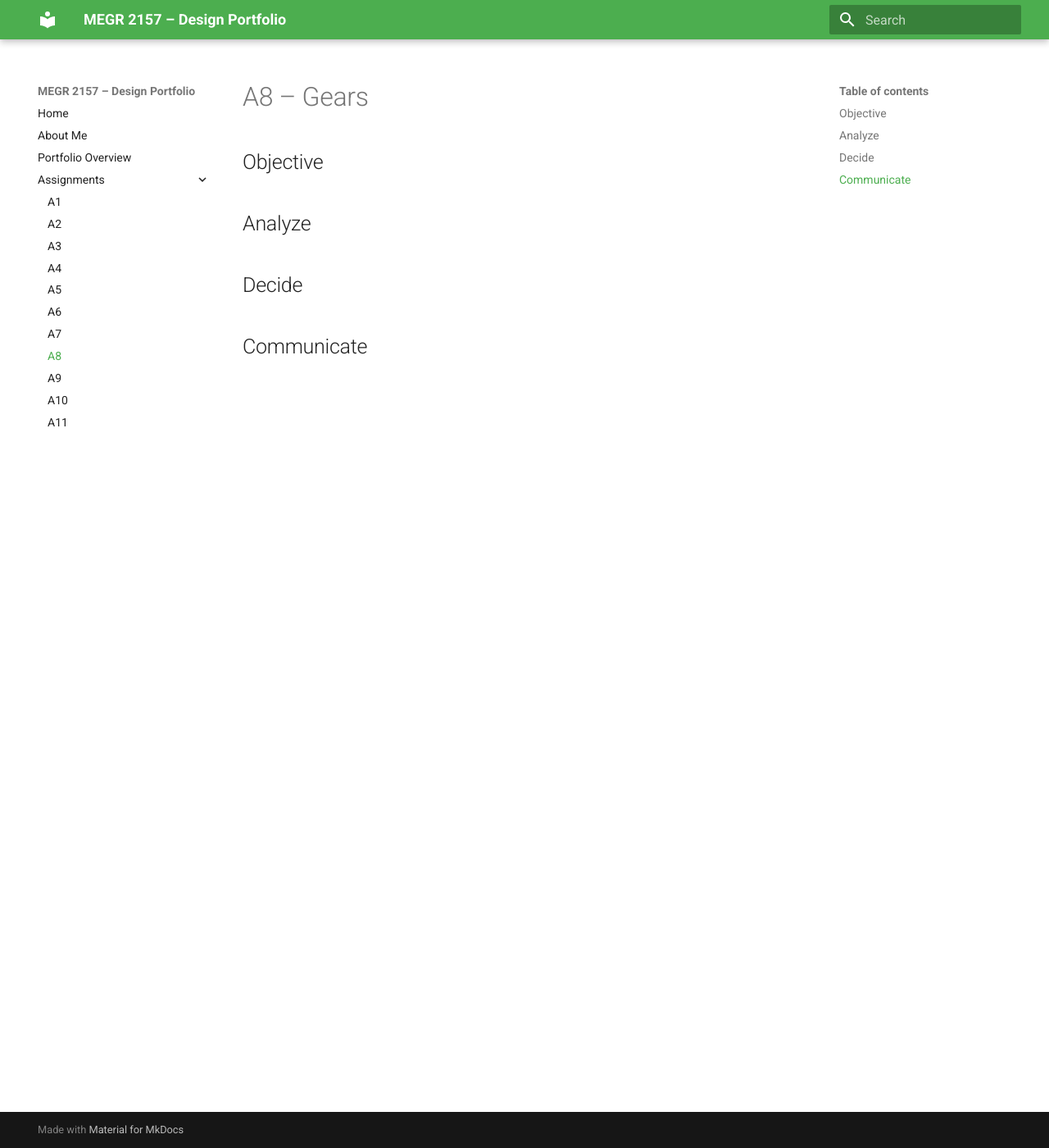
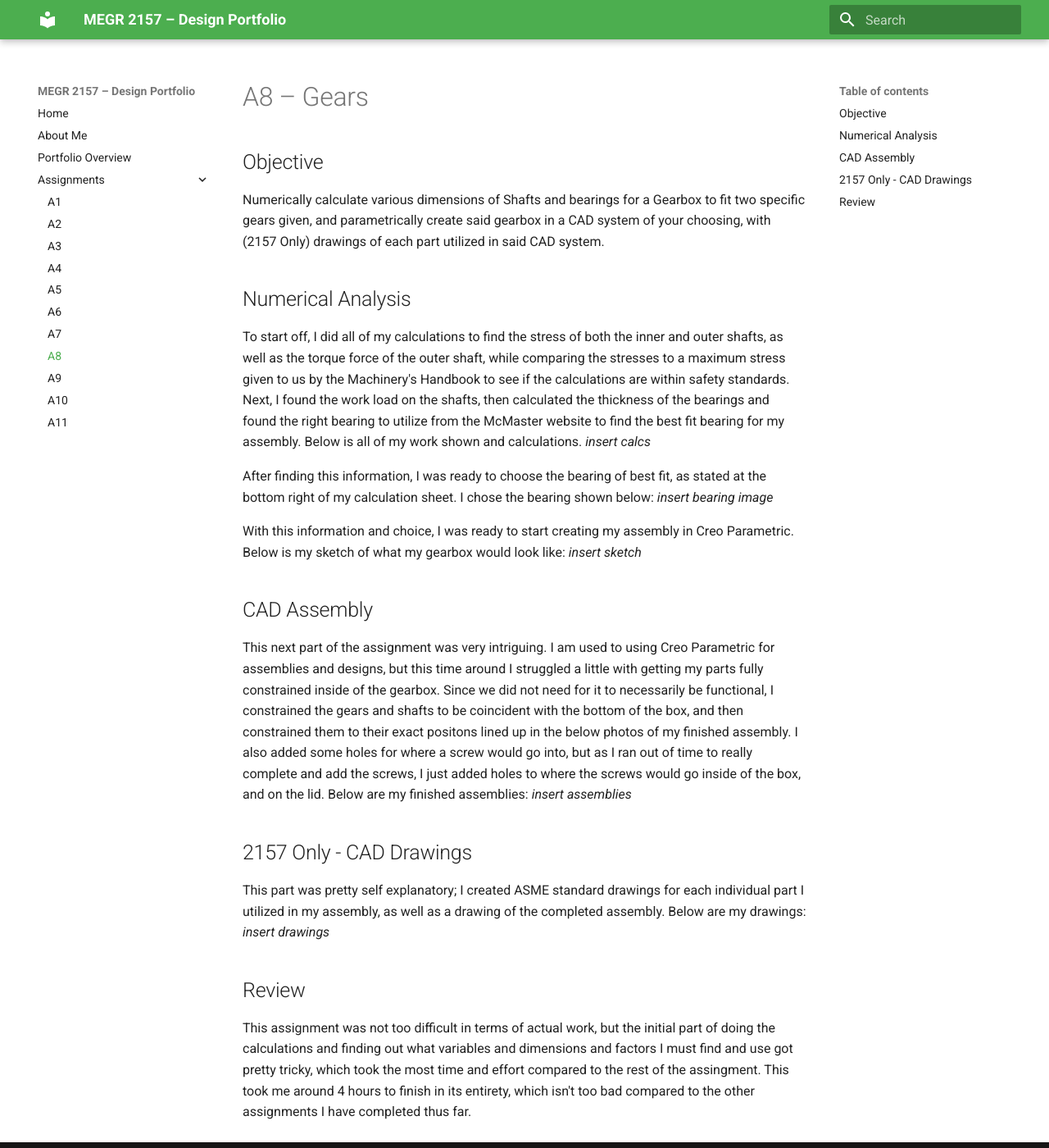
Before and after one commit to N03L1T0/megr2157-noel-portfolio, an MkDocs documentation site: the page built from docs/assignments/A08/index.md, in a window 1280 px wide and 1400 px high. Shown: the whole window at 82% size. Built offline with MkDocs 1.6.1 and Material for MkDocs 9.7.7, drawn with Linux system fonts in a browser that asks for light colours.

Commit message:
A8 info without pics yet
Expanded the content to include numerical analysis, CAD assembly details, and 2157 specific CAD drawings. Updated section headings for clarity and organization.

```diff
--- a/docs/assignments/A08/index.md
+++ b/docs/assignments/A08/index.md
@@ -1,12 +1,25 @@
 # A8 – Gears
 
 ## Objective
+Numerically calculate various dimensions of Shafts and bearings for a Gearbox to fit two specific gears given, and parametrically create said gearbox in a CAD system of your choosing, with (2157 Only) drawings of each part utilized in said CAD system.
 
+## Numerical Analysis
+To start off, I did all of my calculations to find the stress of both the inner and outer shafts, as well as the torque force of the outer shaft, while comparing the stresses to a maximum stress given to us by the Machinery's Handbook to see if the calculations are within safety standards. Next, I found the work load on the shafts, then calculated the thickness of the bearings and found the right bearing to utilize from the McMaster website to find the best fit bearing for my assembly. Below is all of my work shown and calculations.
+*insert calcs*
 
-## Analyze
+After finding this information, I was ready to choose the bearing of best fit, as stated at the bottom right of my calculation sheet. I chose the bearing shown below:
+*insert bearing image*
 
+With this information and choice, I was ready to start creating my assembly in Creo Parametric. Below is my sketch of what my gearbox would look like:
+*insert sketch*
 
-## Decide
+## CAD Assembly
+This next part of the assignment was very intriguing. I am used to using Creo Parametric for assemblies and designs, but this time around I struggled a little with getting my parts fully constrained inside of the gearbox. Since we did not need for it to necessarily be functional, I constrained the gears and shafts to be coincident with the bottom of the box, and then constrained them to their exact positons lined up in the below photos of my finished assembly. I also added some holes for where a screw would go into, but as I ran out of time to really complete and add the screws, I just added holes to where the screws would go inside of the box, and on the lid. Below are my finished assemblies:
+*insert assemblies*
 
+## 2157 Only - CAD Drawings
+This part was pretty self explanatory; I created ASME standard drawings for each individual part I utilized in my assembly, as well as a drawing of the completed assembly. Below are my drawings:
+*insert drawings*
 
-## Communicate
+## Review
+This assignment was not too difficult in terms of actual work, but the initial part of doing the calculations and finding out what variables and dimensions and factors I must find and use got pretty tricky, which took the most time and effort compared to the rest of the assingment. This took me around 4 hours to finish in its entirety, which isn't too bad compared to the other assignments I have completed thus far.
```
